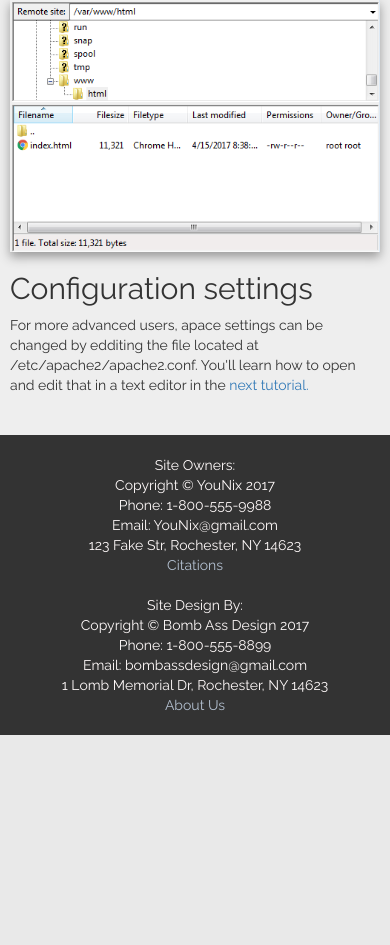
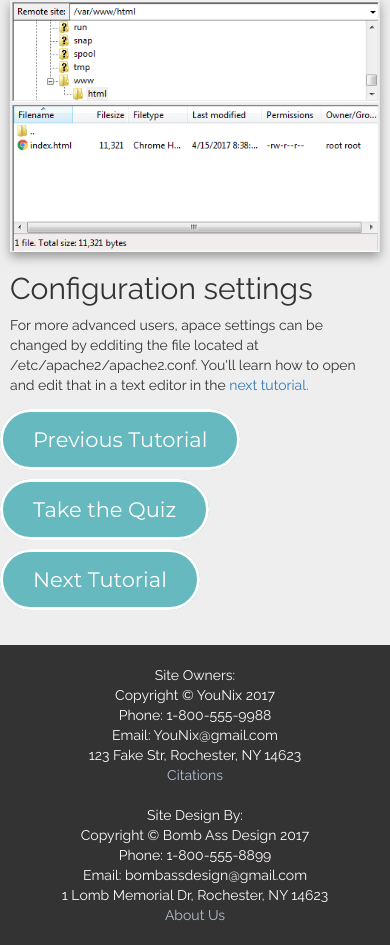
Before and after one commit to AgnelliLambs/BombAssDesign, a PHP site: page /tutorials/tutorial7.php in a window 390 px wide. Shown: the part 1258-2203 px from the top of the page. Before the commit the page ends 1993 px from the top, so only its background shows below. Run offline with PHP 8.4, Linux system fonts and the light colour scheme; some libraries are stand-ins or nearby versions.

Commit message:
Update tutorial7.php
bottom buttons

```diff
--- a/tutorials/tutorial7.php
+++ b/tutorials/tutorial7.php
@@ -51,6 +51,21 @@
 
 	</div>
 
+	<div class="row">
+		<div class="col-md-4 col-sm-4 centered">
+			<div class="circleButton">
+				<a id='quizLink' href="<?php echo $path;?>tutorial/tutorial6.php">Previous Tutorial</a>
+			</div></div>
+		<div class="col-md-4 col-sm-4 centered">
+			<div class="circleButton">
+			<a id='quizLink' href="<?php echo $path;?>quizzes/quiz7.php">Take the Quiz</a>
+			</div></div>
+		<div class="col-md-4 col-sm-4 centered">
+			<div class="circleButton">
+				<a id='quizLink' href="<?php echo $path;?>tutorial/tutorial8.php">Next Tutorial</a>
+			</div></div>
+</div>
+
 	<!-- Quiz -->
 
 <!-- Footer PHP-->
```
